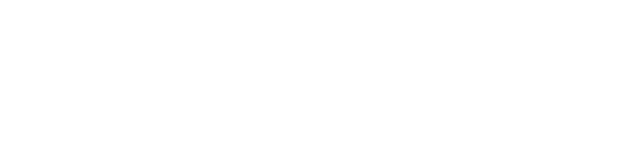
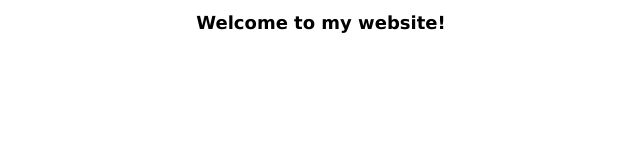
Before and after one commit to emily-rodriguez/emily-rodriguez.github.io, a plain HTML site: page index.html in a window 1280 px wide. Shown: the whole page, without its empty margins (319-959 px from the left). Drawn offline with Linux system fonts and the light colour scheme.

Commit message:
added stylesheet and welcome message

```diff
--- /dev/null
+++ b/css/index.css
@@ -0,0 +1,7 @@
+h1.title {
+    text-align: center;
+    color: black;
+    font-weight: bold;
+    font-size: large;
+    font-family: Verdana, sans-serif;
+}
--- a/index.html
+++ b/index.html
@@ -2,9 +2,11 @@
 <html lang="en">
 <head>
     <meta charset="UTF-8">
-    <title>Title</title>
+    <title>Emily Rodriguez</title>
+    <link rel="stylesheet" href="css/index.css">
 </head>
 <body>
+<h1 class="title">Welcome to my website!</h1>
 
 </body>
 </html>
```
